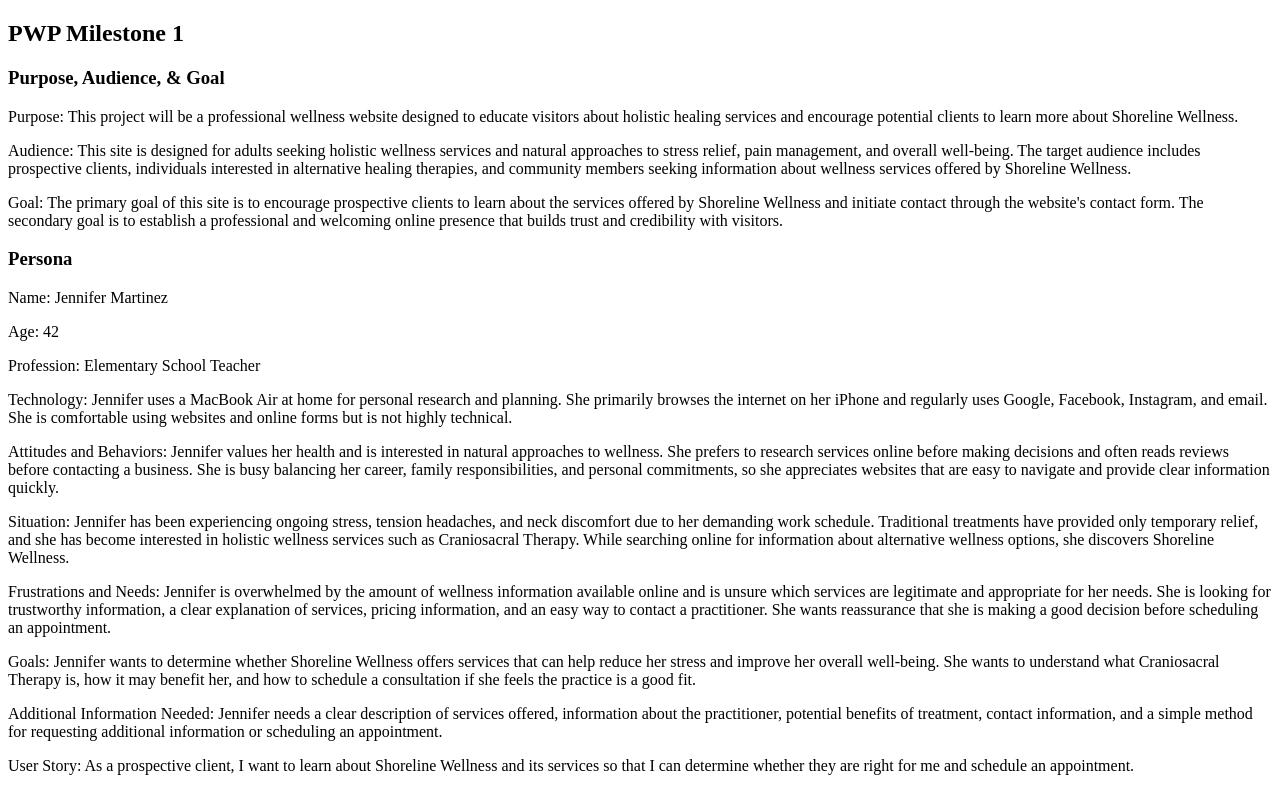
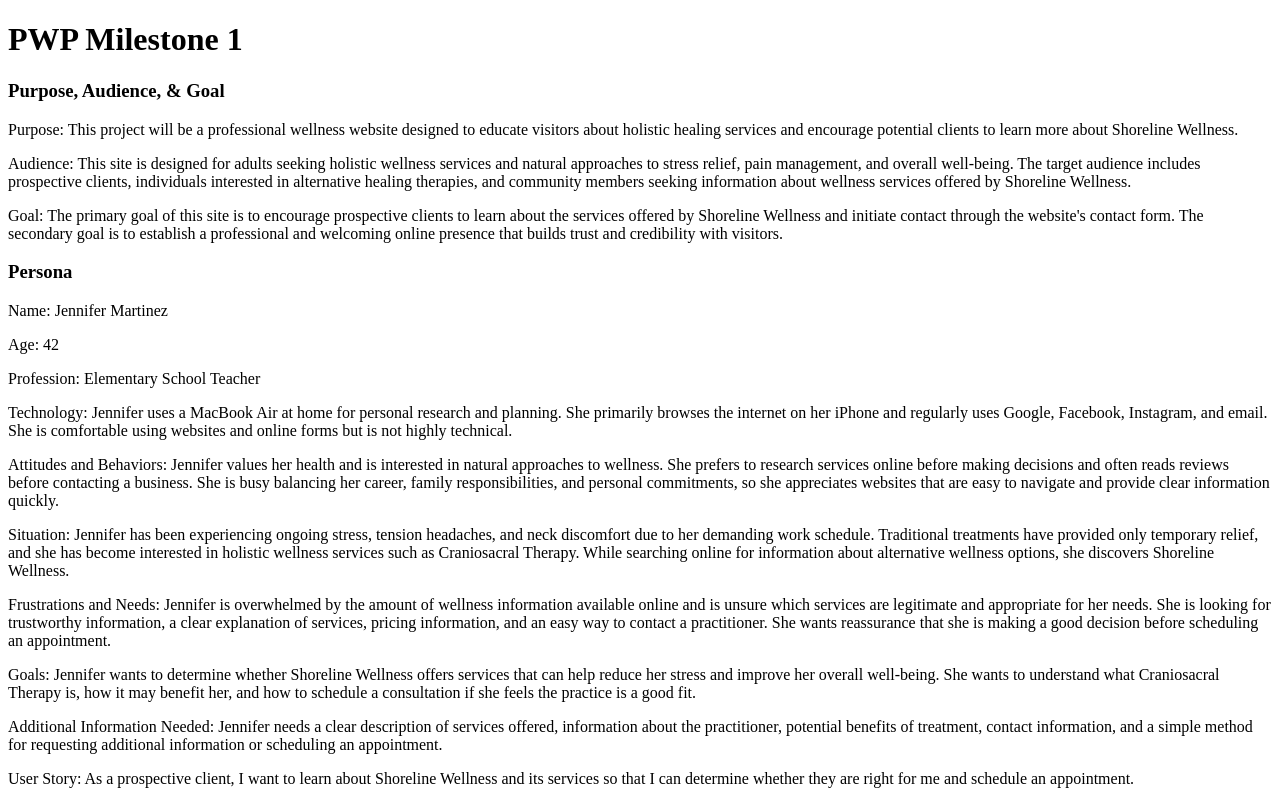
Before and after one commit to tbyers007/shoreline-wellness-pwp, a plain HTML site: page documentation/milestone-1.html in a window 1280 px wide. Drawn offline with Linux system fonts and the light colour scheme.

Commit message:
changed heading

```diff
--- a/documentation/milestone-1.html
+++ b/documentation/milestone-1.html
@@ -9,7 +9,7 @@
 </head>
 <body>
 <main>
-    <h2>PWP Milestone 1</h2>
+    <h1>PWP Milestone 1</h1>
 
     <h3>Purpose, Audience, & Goal</h3>
     <p>Purpose: This project will be a professional wellness website designed to educate visitors about holistic healing services and encourage potential clients to learn more about Shoreline Wellness.</p>
```
